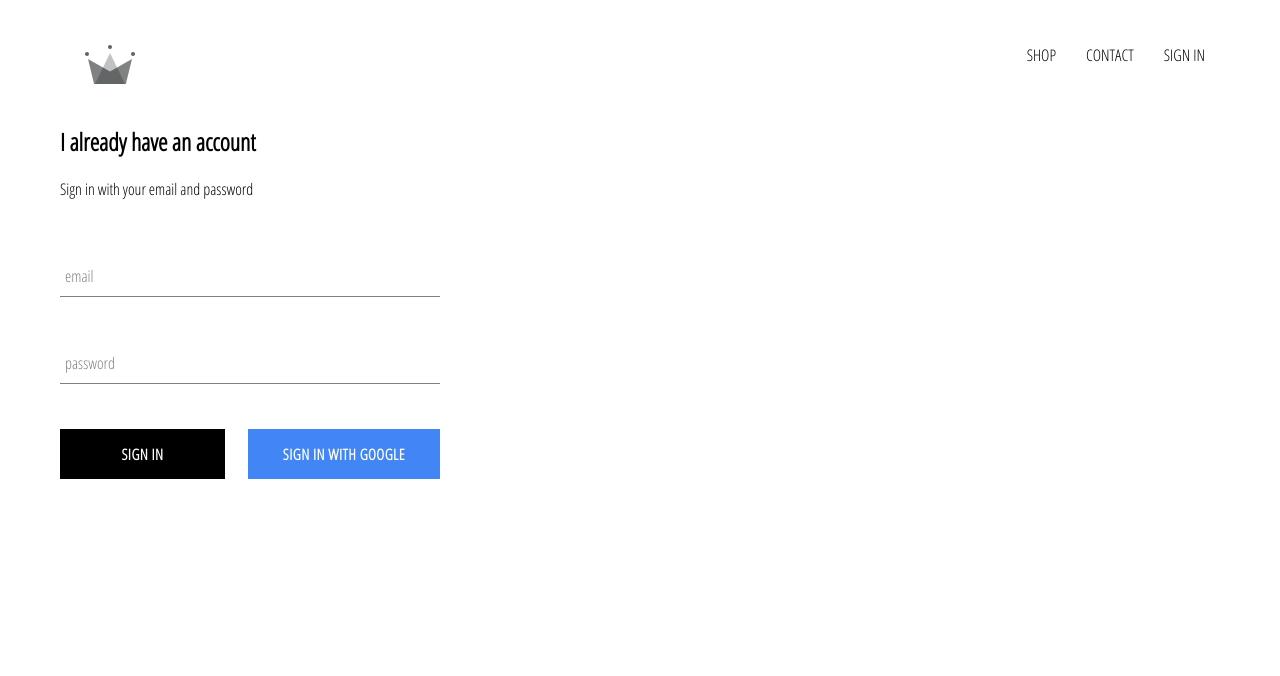
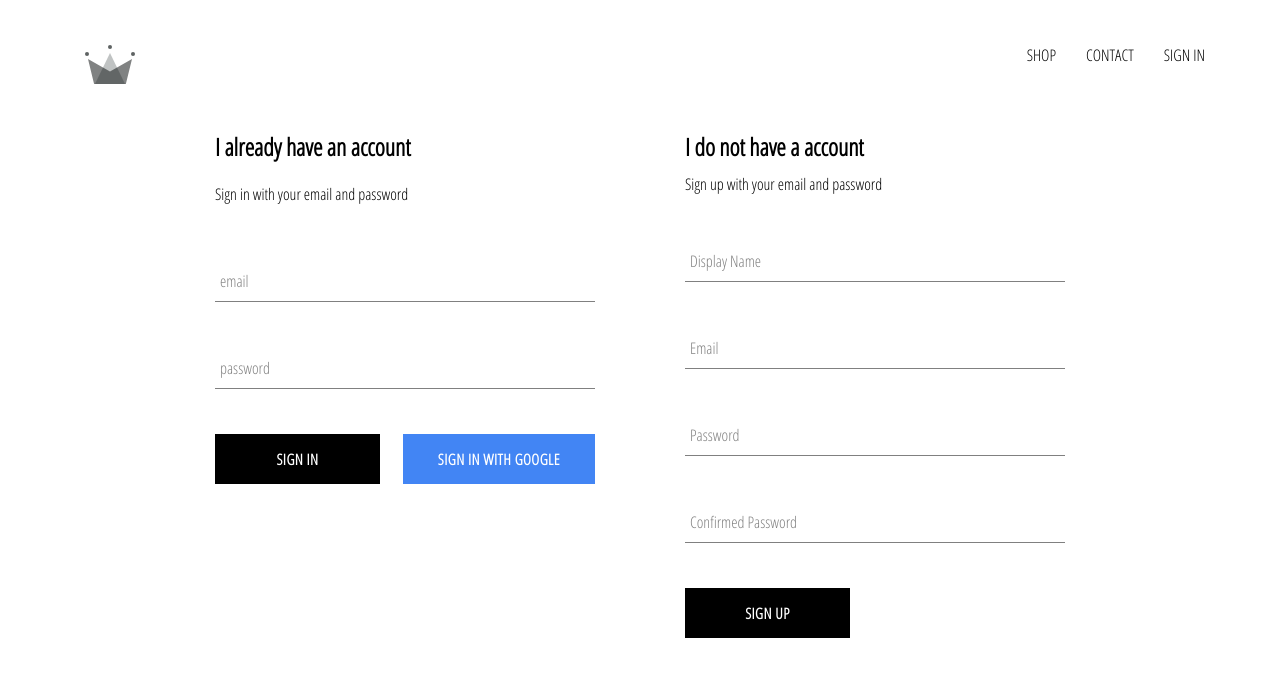
Before and after one commit to kiten46087/e-commerce, a React (Create React App) app: page /signin in a window 1280 px wide. Shown: the top 676 px of the page. Built offline with nearby package versions, Linux system fonts and the light colour scheme; no server answers.

Commit message:
implement firebase utils, included ability to store users via google sign in as well as email sign in

```diff
--- a/src/App.js
+++ b/src/App.js
@@ -5,8 +5,9 @@ import { Switch, Route } from 'react-router-dom';
 import HomePage from './pages/homepage/homepage.component';
 import ShopPage from './pages/shop/shop.component';
 import Header from './component/header/header.component';
-import SignInAndSignOut from './pages/sign-in-and-sign-out/sign-in-and-sign-out.component';
-import { auth } from './firebase/fireabase.utils';
+import SignInAndSignUp from './pages/sign-in-and-sign-out/sign-in-and-sign-up.component';
+import { auth, createUserProfileDocument } from './firebase/fireabase.utils';
+
 
 class App extends React.Component {
   constructor() {
@@ -20,9 +21,26 @@ class App extends React.Component {
   unsubscribeFromAuth = null;
 
   componentDidMount() {
-    this.unsubscribeFromAuth = auth.onAuthStateChanged(user => {
-      this.setState({ currentUser: user });
-      console.log(user);
+    this.unsubscribeFromAuth = auth.onAuthStateChanged(async userAuth => {
+      if (userAuth) {
+        const userRef = await createUserProfileDocument(userAuth);
+
+        // console.log(userRef);
+        // The same like calling onAuthStateChange()
+        userRef.onSnapshot(snapShot => {
+          this.setState({
+            currentUser: {
+              id: snapShot.id,
+              ...snapShot.data()
+            }
+          });
+          // console.log(this.state);
+        });
+
+      } else {
+        this.setState({ currentUser: userAuth });
+      }
+
     });
   }
 
@@ -37,7 +55,7 @@ class App extends React.Component {
         <Switch>
           <Route exact path='/' component={ HomePage } />
           <Route path='/shop' component={ ShopPage } />
-          <Route path='/signin' component={ SignInAndSignOut } />
+          <Route path='/signin' component={ SignInAndSignUp } />
         </Switch>
       </div>
     );
--- /dev/null
+++ b/src/component/sign-up/sign-up.component.jsx
@@ -0,0 +1,105 @@
+import React from 'react';
+
+import FormInput from '../form-input/form-input.component';
+import CustomButton from '../custom-button/custom-button.component';
+import { auth, createUserProfileDocument } from '../../firebase/fireabase.utils';
+
+import './sign-up.styles.scss';
+
+class SignUp extends React.Component {
+  constructor() {
+    super();
+
+    this.state = {
+      displayName: '',
+      email: '',
+      password: '',
+      confirmPassword: ''
+    }
+  }
+
+  handleSubmit = async event => {
+    event.preventDefault();
+
+    const { displayName, email, password, confirmPassword } = this.state;
+
+    if (password !== confirmPassword) {
+      alert("password don't match");
+      return;
+    }
+
+    try {
+      // return a userauth object
+      const { user } = await auth.createUserWithEmailAndPassword(
+        email,
+        password
+      );
+
+      console.log(user);
+      await createUserProfileDocument(user, { displayName });
+
+      this.setState({
+        displayName: '',
+        email: '',
+        password: '',
+        confirmPassword: ''
+      });
+
+    } catch (error) {
+      console.log(error);
+    }
+  };
+
+  handleChange = event => {
+    const { name, value } = event.target;
+
+    this.setState({[name]: value});
+  }
+
+  render() {
+    const { displayName, email, password, confirmPassword } = this.state;
+    return (
+      <div className='sign-up'>
+        <h2 className='title'> I do not have a account </h2>
+        <span>Sign up with your email and password</span>
+        <form className='sign-up-form' onSubmit={ this.handleSubmit }>
+          <FormInput
+            type='text'
+            name='displayName'
+            value={ displayName }
+            onChange = { this.handleChange }
+            label = 'Display Name'
+            required
+          />
+          <FormInput
+            type='email'
+            name='email'
+            value={ email }
+            onChange = { this.handleChange }
+            label = 'Email'
+            required
+          />
+          <FormInput
+            type='password'
+            name='password'
+            value={ password }
+            onChange = { this.handleChange }
+            label = 'Password'
+            required
+          />
+          <FormInput
+            type='password'
+            name='confirmPassword'
+            value={ confirmPassword }
+            onChange = { this.handleChange }
+            label = 'Confirmed Password'
+            required
+          />
+          <CustomButton type='submit'> SIGN UP </CustomButton>
+        </form>
+      </div>
+    );
+  }
+}
+
+export default SignUp;
--- /dev/null
+++ b/src/component/sign-up/sign-up.styles.scss
@@ -0,0 +1,9 @@
+.sign-up {
+  display: flex;
+  flex-direction: column;
+  width: 380px;
+
+  .title {
+    margin: 10px 0;
+  }
+}
--- a/src/firebase/fireabase.utils.js
+++ b/src/firebase/fireabase.utils.js
@@ -13,6 +13,36 @@ const config =  {
   measurementId: "G-7L5YHLWZGK"
 };
 
+export const createUserProfileDocument = async (userAuth, additionalData) => {
+  if (!userAuth) return;
+
+  const userRef = firestore.doc(`users/${ userAuth.uid }`);
+
+  const snapShot = await userRef.get();
+
+  if (!snapShot.exists) {
+    // Create the data document if it doesn't exist
+    const { displayName, email } = userAuth;
+    // console.log(displayName);
+
+    const createdAt = new Date();
+
+    try {
+      // console.log(displayName);
+      await userRef.set({
+        displayName,
+        email,
+        createdAt,
+        ...additionalData
+      })
+    } catch (error) {
+      console.log('Error creating user', error.message);
+    }
+  }
+
+  return userRef;
+};
+
 firebase.initializeApp(config);
 
 export const auth = firebase.auth();
--- a/src/pages/sign-in-and-sign-out/sign-in-and-sign-out.component.jsx
+++ /dev/null
@@ -1,13 +0,0 @@
-import React from 'react';
-import SignIn from '../../component/sign-in/sign-in.component';
-
-import './sign-in-and-sign-out.styles.scss';
-
-const SignInAndSignOut = () => (
-  <div className='sign-in-and-sign-out'>
-    <SignIn />
-  </div>
-
-);
-
-export default SignInAndSignOut;
--- /dev/null
+++ b/src/pages/sign-in-and-sign-out/sign-in-and-sign-up.component.jsx
@@ -0,0 +1,15 @@
+import React from 'react';
+import SignIn from '../../component/sign-in/sign-in.component';
+import SignUp from '../../component/sign-up/sign-up.component';
+
+import './sign-in-and-sign-up.styles.scss';
+
+const SignInAndSignUp = () => (
+  <div className='sign-in-and-sign-up'>
+    <SignIn />
+    <SignUp />
+  </div>
+
+);
+
+export default SignInAndSignUp;
--- /dev/null
+++ b/src/pages/sign-in-and-sign-out/sign-in-and-sign-up.styles.scss
@@ -0,0 +1,6 @@
+.sign-in-and-sign-up {
+  width: 850px;
+  display: flex;
+  justify-content: space-between;
+  margin: 30px auto;
+}
```
Also changed, not shown: src/pages/sign-in-and-sign-out/sign-in-and-sign-out.styles.scss (deleted).
